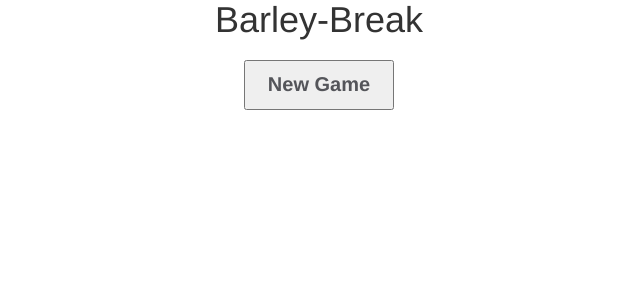
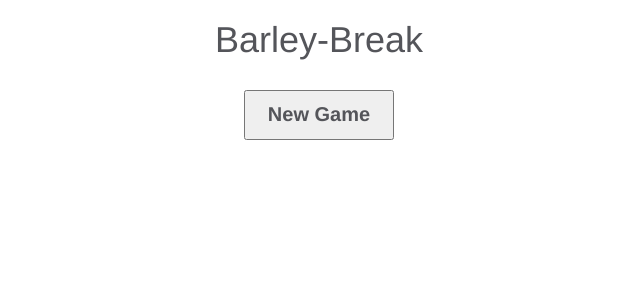
Before and after one commit to wypa4ok/barley-break, a PHP site: page /index.html in a window 1280 px wide. Shown: the top 300 px of the page, without its empty margins (321-961 px from the left). Run offline with PHP 8.4, Linux system fonts and the light colour scheme.

Commit message:
some layout changes.

```diff
--- a/views/start/start.css
+++ b/views/start/start.css
@@ -1,8 +1,10 @@
 #start-box{
+	color: #54555a;
 	text-align: center;
 	margin: 20px;
 }
 #start-game{
+	margin-top: 20px;
 	font-size: 20px;
 	height: 50px;
 	width: 150px;
--- a/views/start/start.html
+++ b/views/start/start.html
@@ -1,7 +1,4 @@
- <div class="header">
- 	<h1>Barley-Break</h1>
+<div id="start-box">
+	<h1>Barley-Break</h1>
+	<input id="start-game" type="submit" ng-click="go('/game')" value="New Game" />
 </div>
-<div id="start-box">
-	<input id="start-game" type="submit" ng-click="go('/game')" value="New Game" />
-
-</div>
```
